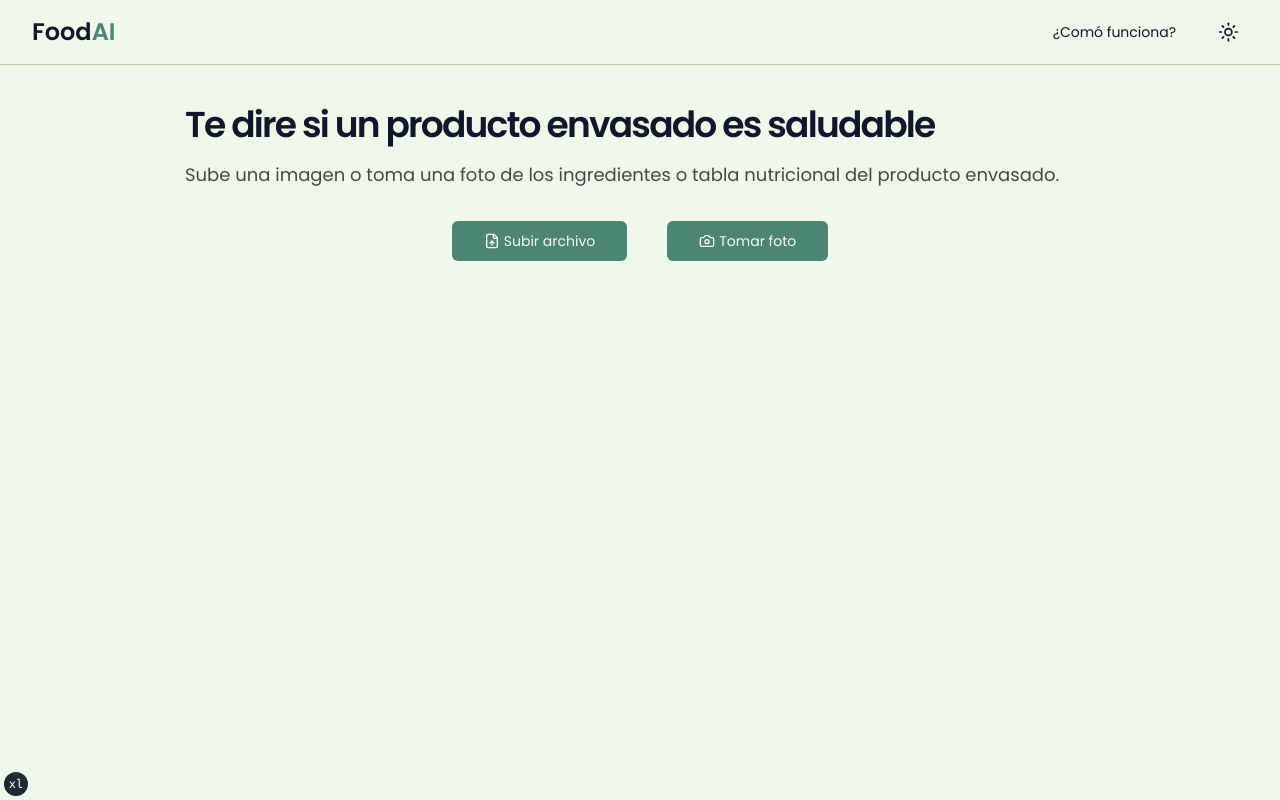
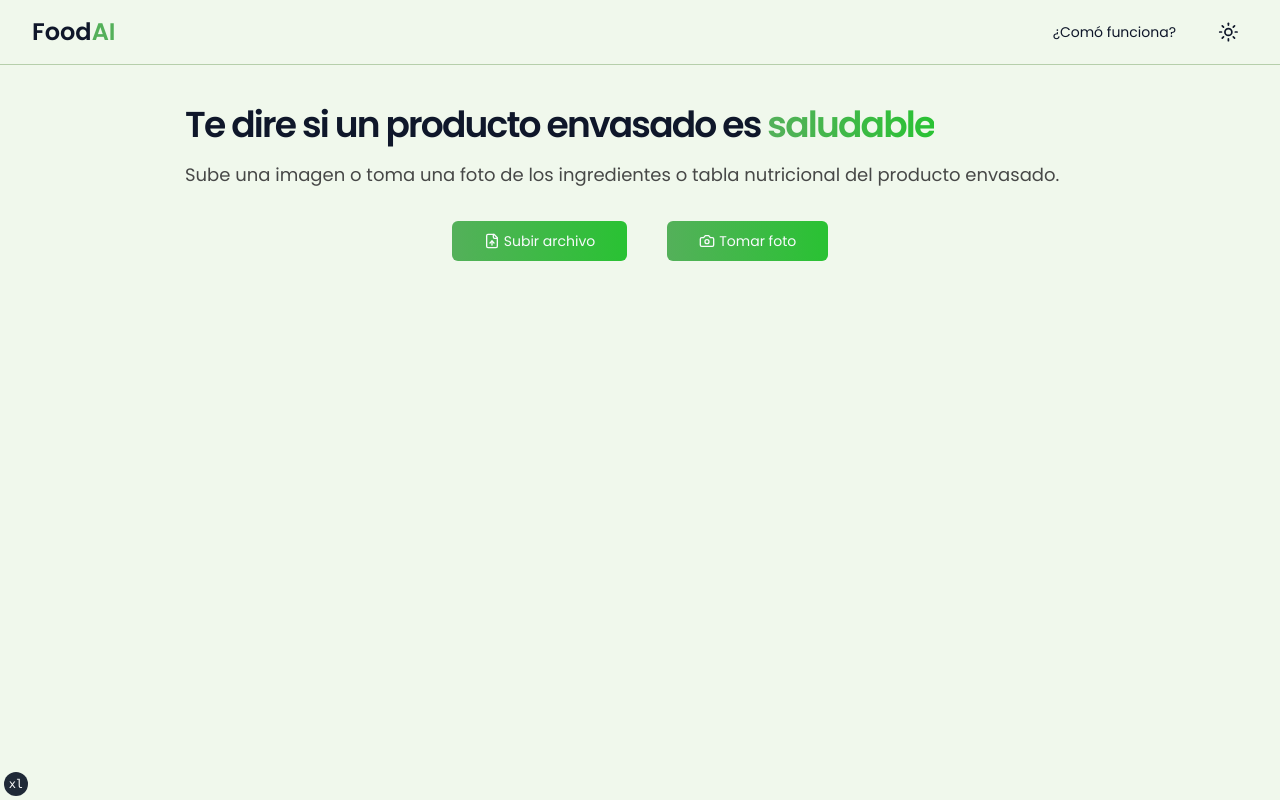
Before and after one commit to Guilleo03/web3, a Next.js app: page / in a window 1280 px wide. Built offline with nearby package versions, Linux system fonts and the light colour scheme; no server answers.

Commit message:
fix: layout styles

```diff
--- a/components/actions.tsx
+++ b/components/actions.tsx
@@ -73,7 +73,7 @@ const Actions = () => {
           <form action={requestInfo}>
             <Button
               type="submit"
-              className="px-8 hover:bg-primary hover:opacity-80 transition-all flex items-center gap-x-1"
+              className="px-8 hover:bg-primary hover:opacity-80 transition-all flex items-center gap-x-1 dark:bg-primary bg-gradient-to-r from-primary to-[#29c233] dark:to-primary"
               disabled={image ? false : true}
             >
               <Sparkles className="h-4 w-4" />
--- a/components/presentation.tsx
+++ b/components/presentation.tsx
@@ -2,7 +2,10 @@ const Presentation = () => {
   return (
     <>
       <h1 className="md:text-4xl text-3xl font-extrabold leading-tight tracking-tighter mb-4 text-balance">
-        Te dire si un producto envasado es saludable
+        Te dire si un producto envasado es{" "}
+        <span className="bg-gradient-to-r from-primary to-[#29c233] inline-block text-transparent bg-clip-text dark:from-[#29c233] dark:to-[#29c233]">
+          saludable
+        </span>
       </h1>
       <p className="mb-8 text-lg text-muted-foreground">
         Sube una imagen o toma una foto de los ingredientes o tabla nutricional
--- a/components/response.tsx
+++ b/components/response.tsx
@@ -8,7 +8,7 @@ interface IResponse {
 
 export const Response = ({ text, score }: IResponse) => {
   return (
-    <div className="md:mt-16 mt-5 bg-popover rounded-xl p-6">
+    <div className="md:mt-16 mt-5 bg-popover rounded-xl p-6 shadow">
       <p>{text}</p>
       {score && <HealthyBar score={score} />}
     </div>
--- a/components/take-photo-dialog.tsx
+++ b/components/take-photo-dialog.tsx
@@ -15,7 +15,7 @@ export const TakePhotoDialog = () => {
   return (
     <Dialog>
       <DialogTrigger asChild>
-        <Button className="md:px-8 px-4 hover:bg-primary hover:opacity-80 transition-all flex items-center gap-x-1 whitespace-nowrap">
+        <Button className="md:px-8 px-4 hover:bg-primary hover:opacity-80 transition-all flex items-center gap-x-1 whitespace-nowrap dark:bg-primary bg-gradient-to-r from-primary to-[#29c233] dark:to-primary">
           <Camera className="h-4 w-4" />
           Tomar foto
         </Button>
--- a/components/upload-file-dialog.tsx
+++ b/components/upload-file-dialog.tsx
@@ -20,7 +20,7 @@ export const UploadFileDialog = () => {
   return (
     <Dialog open={openFileDialog} onOpenChange={setOpenFileDialog}>
       <DialogTrigger asChild>
-        <Button className="md:px-8 px-4 hover:bg-primary hover:opacity-80 transition-all flex items-center gap-x-1 whitespace-nowrap">
+        <Button className="md:px-8 px-4 hover:bg-primary hover:opacity-80 transition-all flex items-center gap-x-1 whitespace-nowrap dark:bg-primary bg-gradient-to-r from-primary to-[#29c233] dark:to-primary">
           <FileUp className="h-4 w-4" />
           Subir archivo
         </Button>
--- a/styles/globals.css
+++ b/styles/globals.css
@@ -19,7 +19,7 @@
     --card: 0 0% 100%;
     --card-foreground: 222.2 47.4% 11.2%;
 
-    --primary: 160, 28%, 41%;
+    --primary: 124, 37%, 51%;
     --primary-foreground: 210 40% 98%;
 
     --secondary: 102, 57%, 91%;
```
